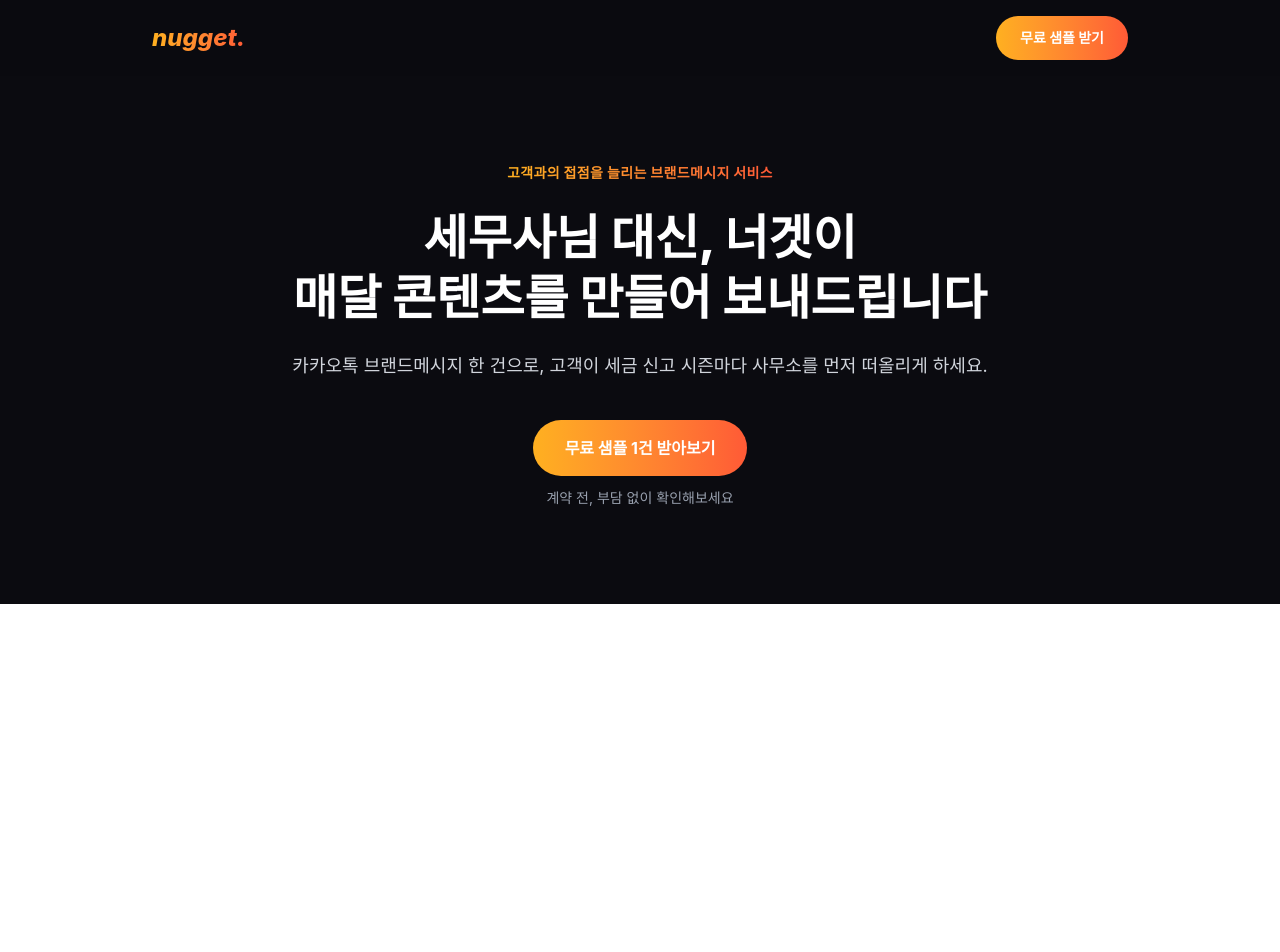
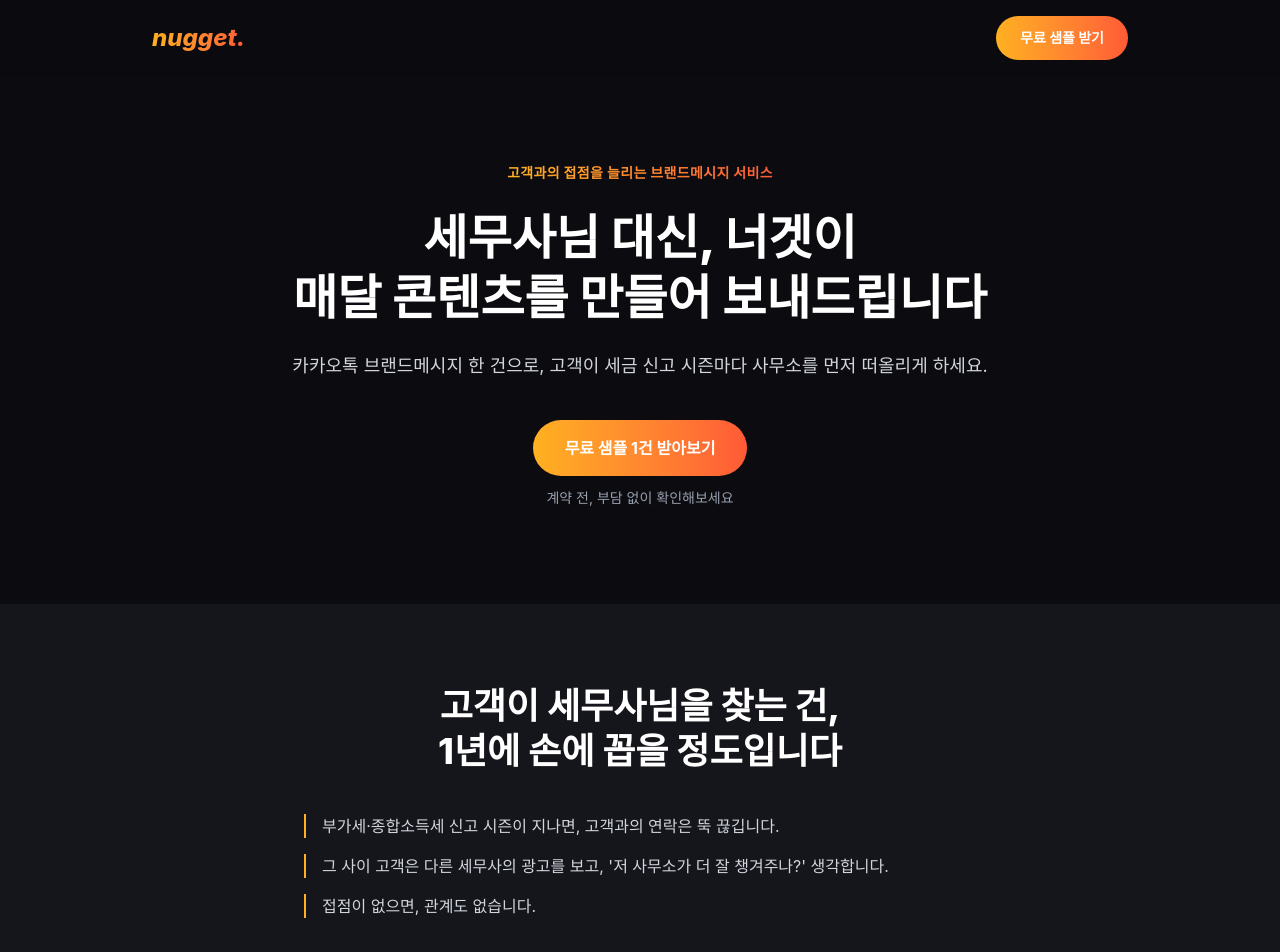
Before and after one commit to nugget-letter/tax, a Next.js app: page / in a window 1280 px wide. Shown: the top 952 px of the page. Before the commit the page ends 800 px from the top, so only its background shows below. Built offline with nearby package versions, Linux system fonts and the light colour scheme.

Commit message:
feat: add problem statement section

```diff
--- a/app/page.tsx
+++ b/app/page.tsx
@@ -1,11 +1,13 @@
 import Header from "@/components/sections/Header";
 import Hero from "@/components/sections/Hero";
+import Problem from "@/components/sections/Problem";
 
 export default function Home() {
   return (
     <main>
       <Header />
       <Hero />
+      <Problem />
     </main>
   );
 }
--- /dev/null
+++ b/components/sections/Problem.tsx
@@ -0,0 +1,26 @@
+import SectionContainer from "@/components/ui/SectionContainer";
+
+const POINTS = [
+  "부가세·종합소득세 신고 시즌이 지나면, 고객과의 연락은 뚝 끊깁니다.",
+  "그 사이 고객은 다른 세무사의 광고를 보고, '저 사무소가 더 잘 챙겨주나?' 생각합니다.",
+  "접점이 없으면, 관계도 없습니다.",
+];
+
+export default function Problem() {
+  return (
+    <SectionContainer className="bg-navy-900 text-white">
+      <h2 className="text-center text-3xl font-extrabold leading-tight md:text-4xl">
+        고객이 세무사님을 찾는 건,
+        <br />
+        1년에 손에 꼽을 정도입니다
+      </h2>
+      <ul className="mx-auto mt-10 max-w-2xl space-y-4">
+        {POINTS.map((point) => (
+          <li key={point} className="border-l-2 border-brand-orange pl-4 text-gray-300">
+            {point}
+          </li>
+        ))}
+      </ul>
+    </SectionContainer>
+  );
+}
```
